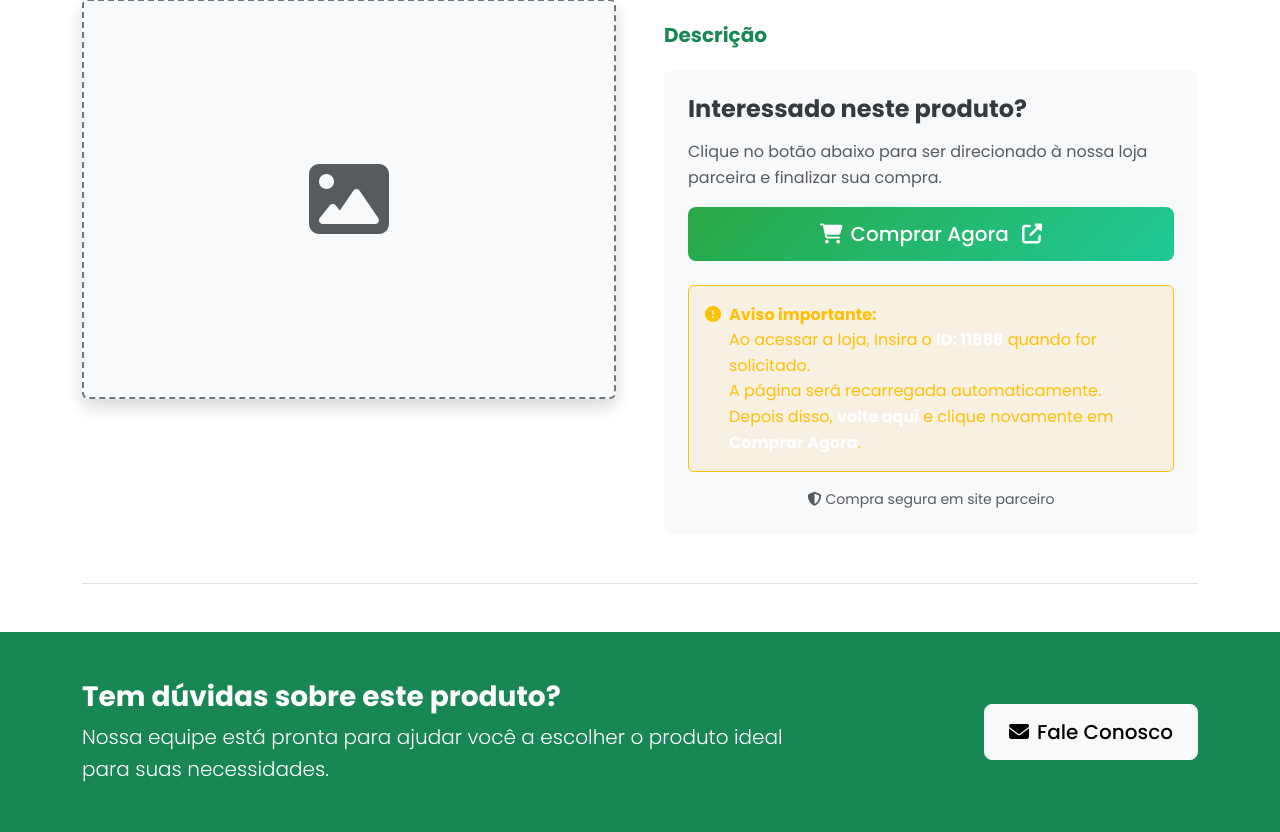
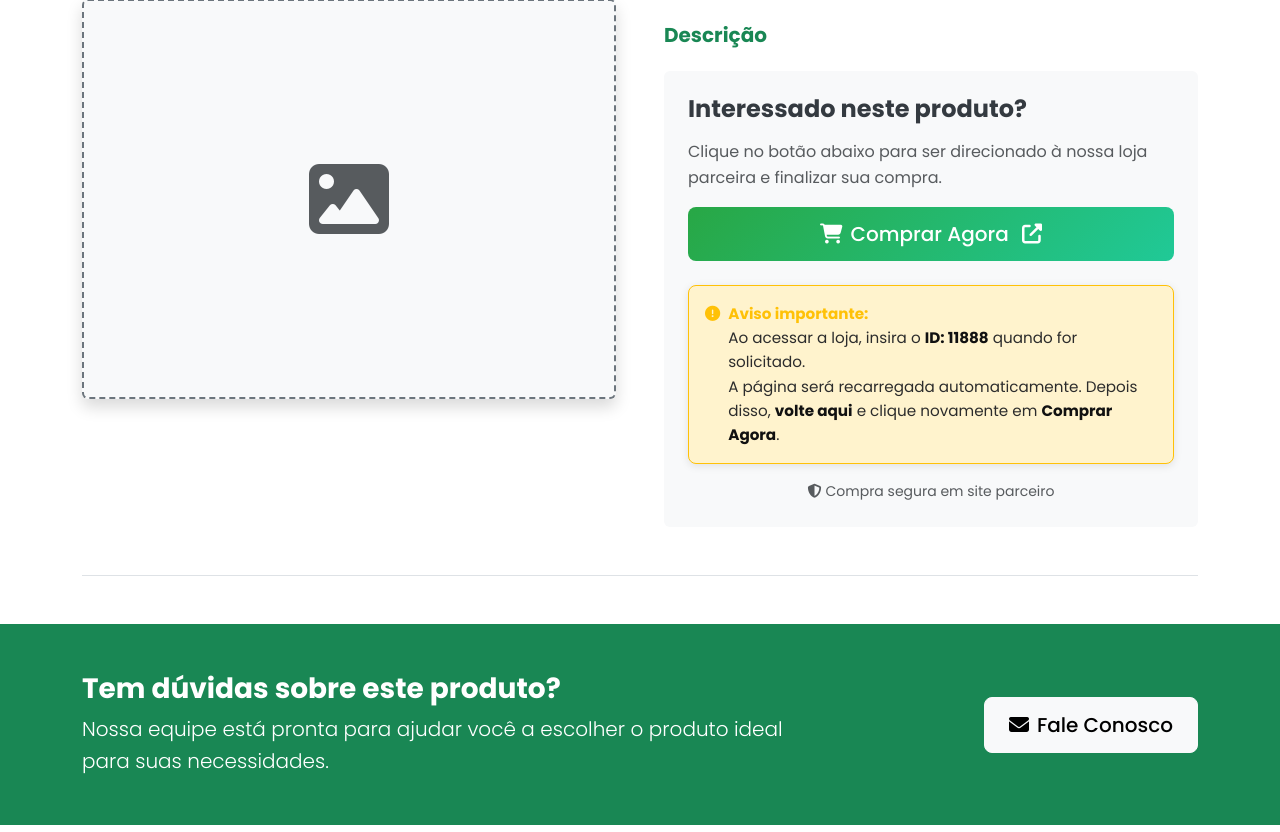
Before and after one commit to paesnichollas/new_life_website, a Django app: template templates/produtos/detalhe_produto.html in a window 1280 px wide. Shown: the part 183-1015 px from the top of the page. Run offline with Django 5.2, Linux system fonts and the light colour scheme; the template is opened without the code that fills it, so the values that code supplies are empty.

Commit message:
Ajuste em estilo baseado no modo escuro e claro

```diff
--- a/static/css/style.css
+++ b/static/css/style.css
@@ -1023,3 +1023,29 @@ body.dark-mode .list-group-item.active {
     color: var(--text-primary) !important;
     border-color: var(--border-color) var(--border-color) transparent;
 }
+
+/* ===== Estilo dinâmico para o aviso de ID ===== */
+
+.alert-id-aviso {
+    border: 1px solid var(--warning-color);
+    background-color: #fff3cd;
+    color: #2c2c2c;
+    font-size: 0.95rem;
+    box-shadow: 0 2px 8px rgba(0, 0, 0, 0.1); /* sombra sutil */
+    border-radius: 0.5rem;
+}
+
+.alert-id-aviso .highlight {
+    font-weight: bold;
+    color: #111;
+}
+
+body.dark-mode .alert-id-aviso {
+    background-color: rgba(245, 158, 11, 0.15);
+    color: var(--text-primary);
+    box-shadow: none;
+}
+
+body.dark-mode .alert-id-aviso .highlight {
+    color: #fff;
+}
--- a/templates/produtos/detalhe_produto.html
+++ b/templates/produtos/detalhe_produto.html
@@ -95,14 +95,15 @@
                             <i class="fas fa-external-link-alt ms-2"></i>
                         </a>
 
-                        <div class="alert alert-warning d-flex align-items-start mt-2" role="alert">
+                        <div class="alert alert-id-aviso d-flex align-items-start mt-2" role="alert">
                             <i class="fas fa-exclamation-circle me-2 mt-1 text-warning"></i>
                             <div>
-                            <strong class="text-warning">Aviso importante:</strong><br>
-                            Ao acessar a loja, Insira o <span class="text-light fw-bold">ID: 11888</span> quando for solicitado.<br>
-                            A página será recarregada automaticamente. Depois disso, <span class="text-light fw-bold">volte aqui</span> e clique novamente em <span class="text-light fw-bold">Comprar Agora</span>.
+                                <strong class="text-warning">Aviso importante:</strong><br>
+                                Ao acessar a loja, insira o <span class="highlight">ID: 11888</span> quando for solicitado.<br>
+                                A página será recarregada automaticamente. Depois disso, <span class="highlight">volte aqui</span> e clique novamente em <span class="highlight">Comprar Agora</span>.
                             </div>
                         </div>
+
 
                         <div class="d-flex justify-content-center">
                             <small class="text-muted">
```
